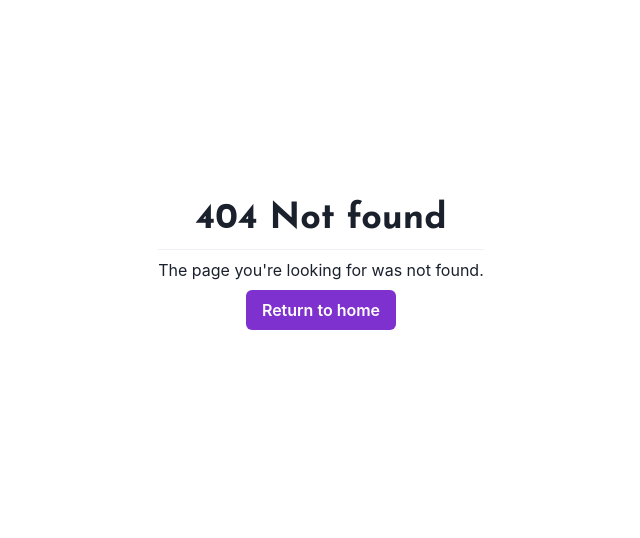
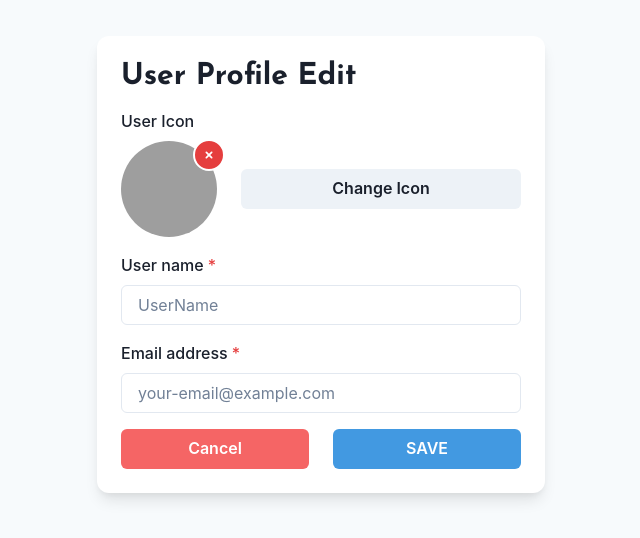
Before and after one commit to FaiezWaseem/atmowork, a Next.js app in the folder frontend/: page /dashboard/setting in a window 1280 px wide. Before the commit this address had no page. Shown: the part 136-674 px from the top of the page, without its empty margins (319-959 px from the left). Built offline with nearby package versions, Linux system fonts and the light colour scheme; no server answers; grey boxes are pictures that could not be loaded.

Commit message:
added user Setting Screen

```diff
--- /dev/null
+++ b/frontend/pages/dashboard/setting/index.tsx
@@ -0,0 +1,142 @@
+'use client'
+
+import {
+  Button,
+  Flex,
+  FormControl,
+  FormLabel,
+  Heading,
+  Input,
+  Stack,
+  useColorModeValue,
+  HStack,
+  Avatar,
+  AvatarBadge,
+  IconButton,
+  Center,
+} from '@chakra-ui/react'
+import { SmallCloseIcon } from '@chakra-ui/icons'
+import useUser from '@/providers/userStore'
+import { useEffect, useState } from 'react'
+import api from '@/utils/fetcher'
+import { useRouter } from 'next/router'
+
+export default function UserProfileEdit() {
+
+    //@ts-ignore
+    const user = useUser(state => state.users)
+    //@ts-ignore
+    const setUser = useUser(state => state.setUser)
+
+
+    const [username , setUsername] = useState(user?.username)
+    const [email , setEmail] = useState(user?.email)
+
+    const navigate = useRouter()
+
+    useEffect(()=>{
+        if(!user){
+            api.get('/api/user/me').then(res=>{
+                setUser(res.data)
+            })
+        }
+
+    },[user])
+
+    const onSave = async () => {
+        const res = await api.post('/api/user/update', user)
+        if (res.data.status) {
+            setUser(res.data.user)
+        }
+    }
+
+  return (
+    <Flex
+      minH={'100vh'}
+      align={'center'}
+      justify={'center'}
+      bg={useColorModeValue('gray.50', 'gray.800')}>
+      <Stack
+        spacing={4}
+        w={'full'}
+        maxW={'md'}
+        bg={useColorModeValue('white', 'gray.700')}
+        rounded={'xl'}
+        boxShadow={'lg'}
+        p={6}
+        my={12}>
+        <Heading lineHeight={1.1} fontSize={{ base: '2xl', sm: '3xl' }}>
+          User Profile Edit
+        </Heading>
+        <FormControl id="userName">
+          <FormLabel>User Icon</FormLabel>
+          <Stack direction={['column', 'row']} spacing={6}>
+            <Center>
+              <Avatar size="xl" src="https://bit.ly/sage-adebayo">
+                <AvatarBadge
+                  as={IconButton}
+                  size="sm"
+                  rounded="full"
+                  top="-10px"
+                  colorScheme="red"
+                  aria-label="remove Image"
+                  icon={<SmallCloseIcon />}
+                />
+              </Avatar>
+            </Center>
+            <Center w="full">
+              <Button w="full">Change Icon</Button>
+            </Center>
+          </Stack>
+        </FormControl>
+        <FormControl id="userName" isRequired>
+          <FormLabel>User name</FormLabel>
+          <Input
+            placeholder="UserName"
+            _placeholder={{ color: 'gray.500' }}
+            type="text"
+            defaultValue={username}
+            onChange={(e) => setUsername(e.target.value)}
+          />
+        </FormControl>
+        <FormControl id="email" isRequired>
+          <FormLabel>Email address</FormLabel>
+          <Input
+            placeholder="your-email@example.com"
+            _placeholder={{ color: 'gray.500' }}
+            type="email"
+            defaultValue={email}
+            onChange={(e) => setEmail(e.target.value)}
+          />
+        </FormControl>
+
+        <Stack spacing={6} direction={['column', 'row']}>
+          <Button
+            bg={'red.400'}
+            color={'white'}
+            w="full"
+            _hover={{
+              bg: 'red.500',
+            }}
+             onClick={() => {
+                navigate.back()
+             }}
+            >
+            Cancel
+          </Button>
+          <Button
+            bg={'blue.400'}
+            color={'white'}
+            w="full"
+            _hover={{
+              bg: 'blue.500',
+            }}
+            onClick={onSave}
+            >
+            SAVE
+          </Button>
+        </Stack>
+      </Stack>
+    </Flex>
+  )
+}
```
